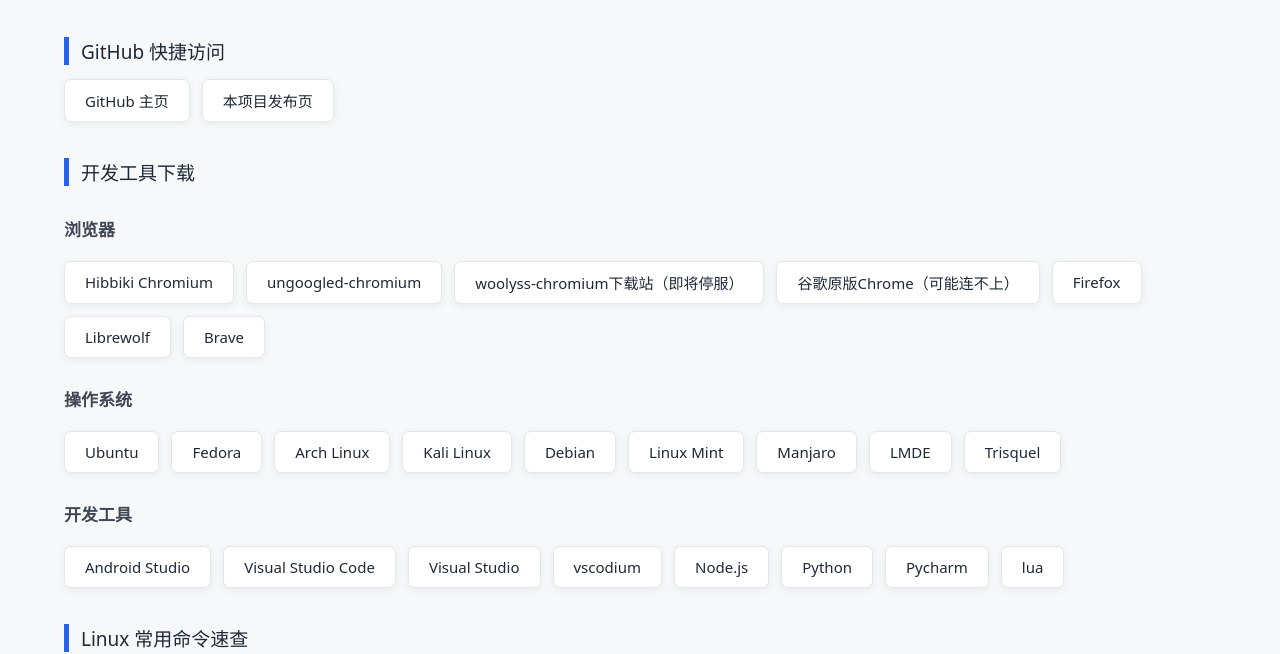
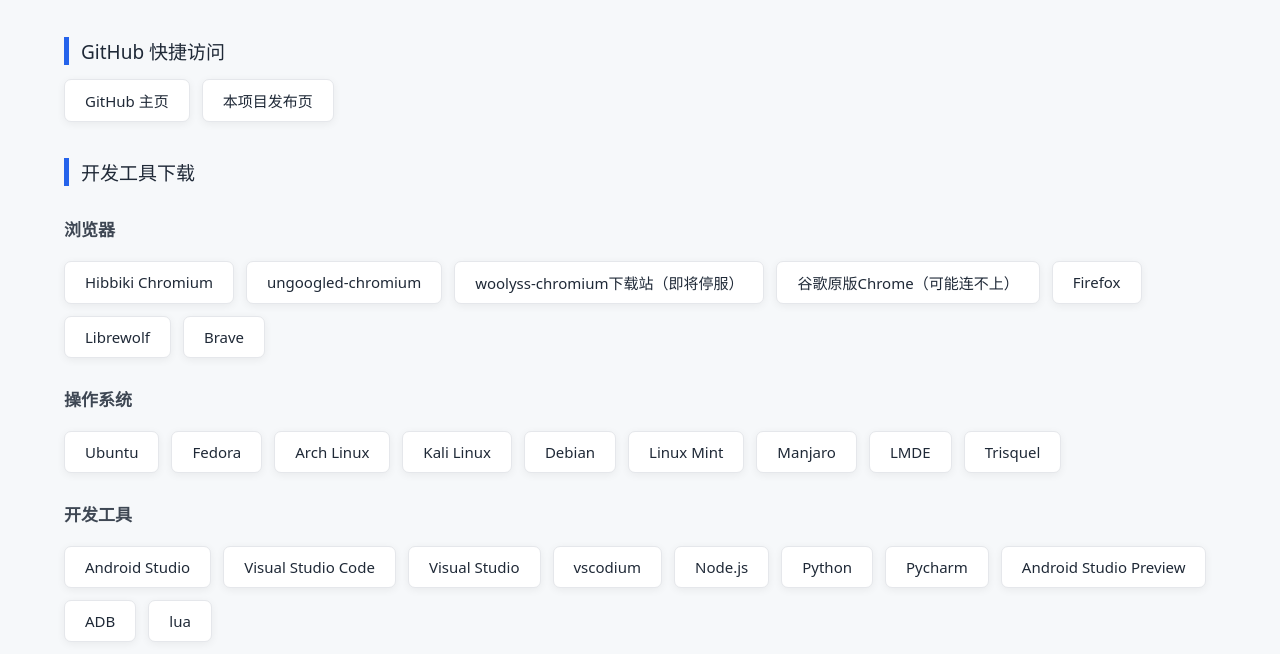
Before and after one commit to sakura01266/sakura01266.github.io, a plain HTML site: page index.html in a window 1280 px wide. Shown: the part 171-825 px from the top of the page. Drawn offline with Linux system fonts and the light colour scheme.

Commit message:
Add Android Studio Preview and ADB links

```diff
--- a/index.html
+++ b/index.html
@@ -291,6 +291,8 @@
                     {name: "Node.js", url: "https://nodejs.org/zh-cn/download/"},
                     {name: "Python", url: "https://www.python.org/downloads/"},
                     {name: "Pycharm", url: "https://www.jetbrains.com.cn/pycharm/download"},
+                    {name: "Android Studio Preview", url: "https://developer.android.google.cn/studio/preview"},
+                    {name: "ADB", url: "https://developer.android.google.cn/tools/releases/platform-tools"},
                     {name: "lua", url: "https://www.lua.org/download.html"}
                 ]}
             ],
```
